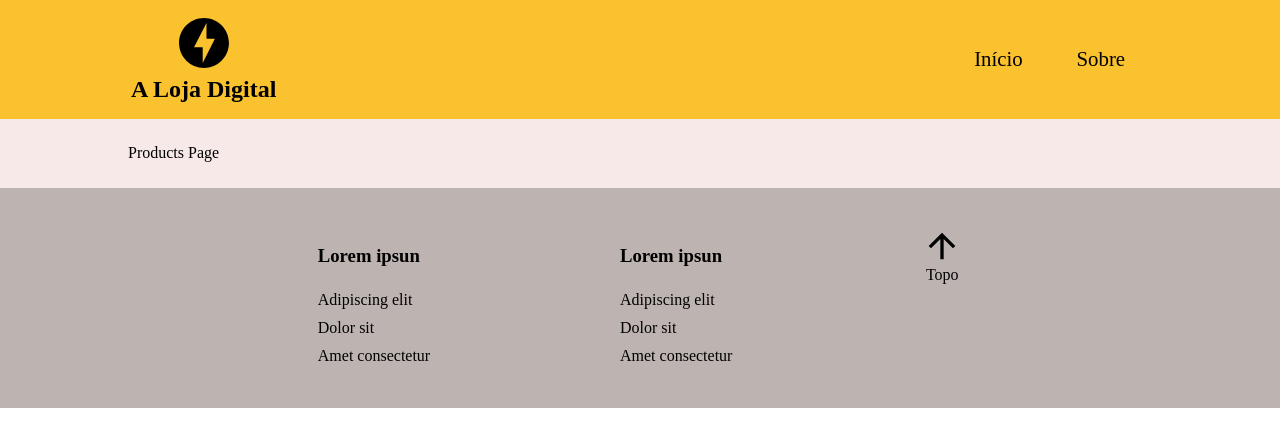
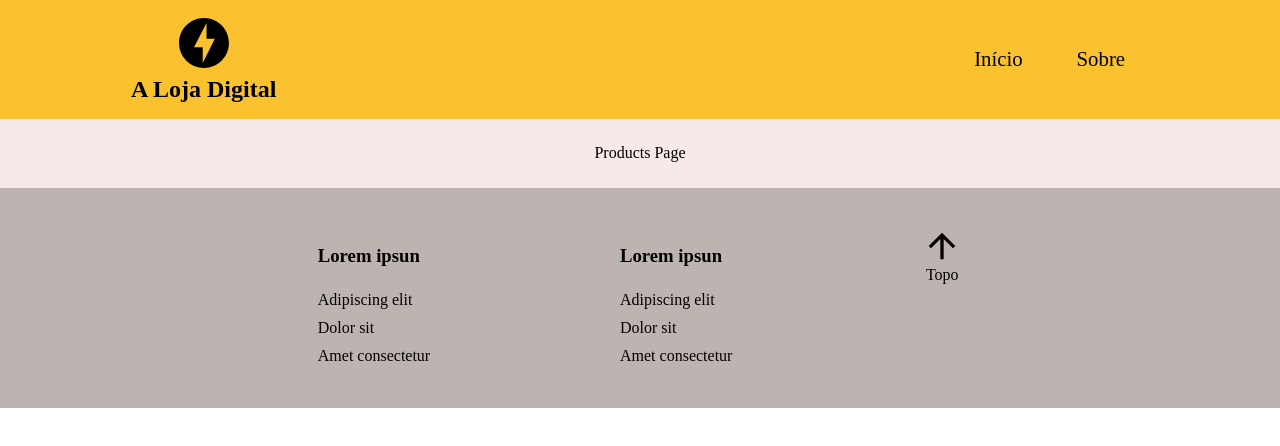
Before and after one commit to vitorthomaz/store-prototype, a React app: page /products in a window 1280 px wide. Shown: the top 446 px of the page. Built offline with nearby package versions, Linux system fonts and the light colour scheme.

Commit message:
feat: Added store usage to home and projects page

```diff
--- a/src/pages/Home/index.js
+++ b/src/pages/Home/index.js
@@ -1,5 +1,6 @@
 import React, { useState } from 'react';
 import { useHistory } from 'react-router-dom';
+import { useDispatch } from 'react-redux';
 
 import { Container, Input, Form } from './styles';
 
@@ -8,11 +9,14 @@ import { convertToGeo } from '../../services/geocoding';
 import { getPocId } from '../../services/poc';
 
 import paths from '../../constants/paths';
+import { setPoc } from '../../store/actions/poc';
 
 const size = 28;
 
 const Home = () => {
   const history = useHistory();
+  const dispatch = useDispatch();
+
   const [text, setText] = useState('');
 
   const searchAddress = () => async () => {
@@ -42,7 +46,7 @@ const Home = () => {
       return;
     }
 
-    console.log(graphql.id);
+    dispatch(setPoc(graphql.id));
 
     history.push(paths.PRODUCTS);
   };
--- a/src/pages/Products/index.js
+++ b/src/pages/Products/index.js
@@ -1,9 +1,12 @@
 import React from 'react';
+import { useSelector } from 'react-redux';
 
-// import { Container } from './styles';
+import { Container } from './styles';
 
 function Products() {
-  return <span>Products Page</span>;
+  const pocId = useSelector(state => state);
+  console.log(pocId);
+  return <Container>Products Page</Container>;
 }
 
 export default Products;
--- /dev/null
+++ b/src/pages/Products/styles.js
@@ -0,0 +1,7 @@
+import styled from 'styled-components';
+
+export const Container = styled.div`
+  display: flex;
+  justify-content: center;
+  align-items: center;
+`;
```
